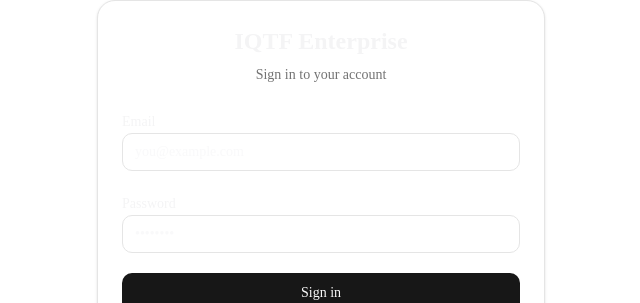
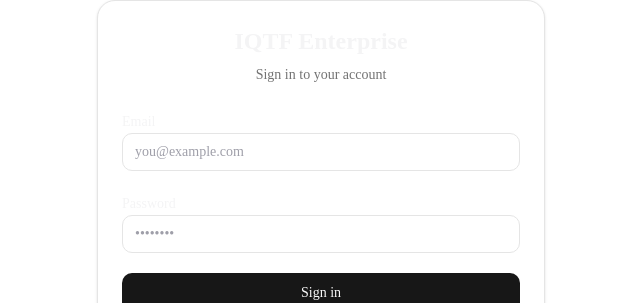
Before and after one commit to traderfun45/iqtf-enterprise-platform, a Next.js app: page /login in a window 1280 px wide. Shown: the part 209-512 px from the top of the page, without its empty margins (319-959 px from the left). Built offline with nearby package versions, Linux system fonts and the light colour scheme; no server answers.

Commit message:
fix: improve login input text visibility

```diff
--- a/app/login/page.tsx
+++ b/app/login/page.tsx
@@ -93,7 +93,7 @@
                 autoComplete="email"
                 placeholder="you@example.com"
                 disabled={loading}
-                className="w-full rounded-lg border bg-background px-3 py-2 text-sm outline-none focus:ring-2 focus:ring-ring"
+                className="w-full rounded-lg border bg-white px-3 py-2 text-sm text-zinc-900 placeholder:text-zinc-400 outline-none focus:ring-2 focus:ring-ring"
               />
             </div>
 
@@ -113,7 +113,7 @@
                 autoComplete="current-password"
                 placeholder="••••••••"
                 disabled={loading}
-                className="w-full rounded-lg border bg-background px-3 py-2 text-sm outline-none focus:ring-2 focus:ring-ring"
+                className="w-full rounded-lg border bg-white px-3 py-2 text-sm text-zinc-900 placeholder:text-zinc-400 outline-none focus:ring-2 focus:ring-ring"
               />
             </div>
 
```
